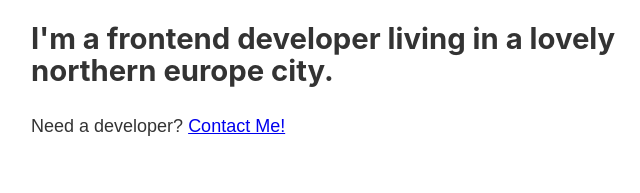
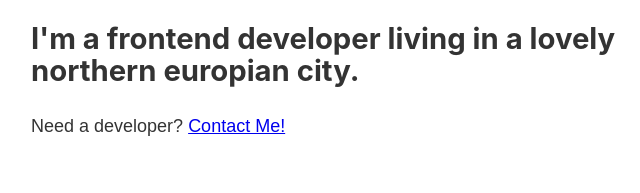
Before and after one commit to gsim2345/gatsby-bootcamp, a Gatsby site: page / in a window 1280 px wide. Shown: the part 393-586 px from the top of the page, 252-892 px from the left. Built offline with nearby package versions, Linux system fonts and the light colour scheme; Gatsby itself is replaced by a stand-in of ours.

```diff
--- a/src/pages/index.js
+++ b/src/pages/index.js
@@ -7,7 +7,7 @@ const IndexPage = () => {
     return (
         <Layout>
             <h1>Hello</h1>
-            <h2>I'm a frontend developer living in a lovely northern europe city.</h2>
+            <h2>I'm a frontend developer living in a lovely northern europian city.</h2>
             <p>Need a developer? <Link to='/contact'>Contact Me!</Link></p>
         </Layout>
 
```
Also changed, not shown: src/pages/404.js (added, +15 -0 lines).
